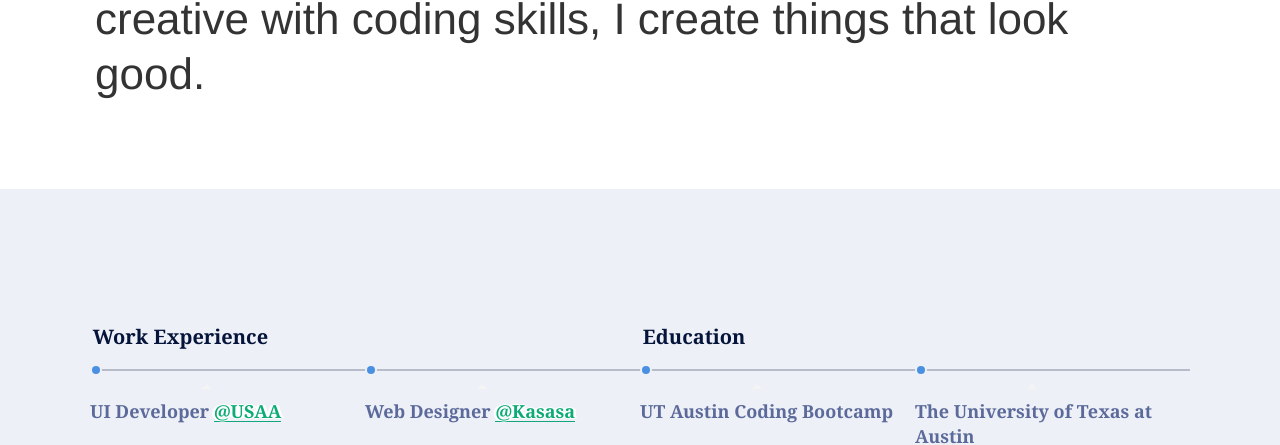
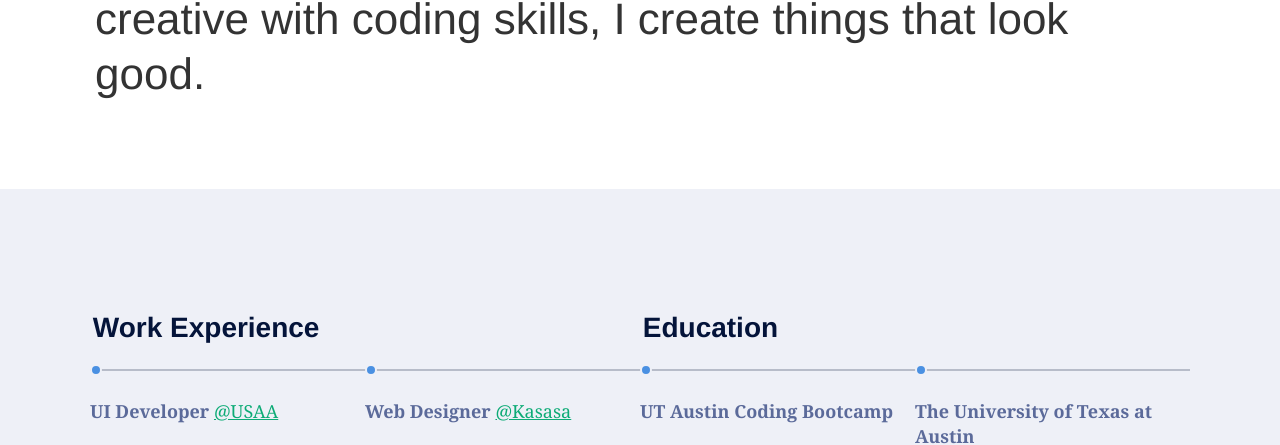
Before and after one commit to AndrewHeinke/personal-website-2019, a Gatsby site: page /resume in a window 1280 px wide. Shown: the part 358-803 px from the top of the page. Built offline with nearby package versions, Linux system fonts and the light colour scheme; Gatsby itself is replaced by a stand-in of ours.

Commit message:
feature: updating resume content

```diff
--- a/src/pages/resume.js
+++ b/src/pages/resume.js
@@ -21,7 +21,7 @@ A creative with coding skills, I create things that look good.</h2>
   <div className="container-0">
 		<ol className="timeline">
 		  <li>
-		    <p className="line">Work Experience</p>
+		    <h3 className="line">Work Experience</h3>
 		    <span className="point"></span>
 		    <p className="description">
 		      UI Developer <a href="https://www.usaa.com/careers/design" target="_blank" rel="noopener noreferrer">@USAA</a>
@@ -38,7 +38,7 @@ A creative with coding skills, I create things that look good.</h2>
 		  </li>
 
 		  		  <li>
-		    <p className="line">Education</p>
+		    <h3 className="line">Education</h3>
 		    <span className="point"></span>
 		    <p className="description">
 		      UT Austin Coding Bootcamp
@@ -80,7 +80,7 @@ A creative with coding skills, I create things that look good.</h2>
 			<div className="list-card">
 				<span className="exp">+ 1 years</span>
 				<div>
-					<h3>Professional Karaoke Singer</h3>
+					<h3>Karaoke Singer</h3>
 					<span>Known to perform classic hits like Soulja Boy's "Kiss Me Thru the Phone"</span>
 				</div>
 			</div>
--- a/src/pages/resume.scss
+++ b/src/pages/resume.scss
@@ -183,7 +183,7 @@
     width: 0;
     height: 0;
     border-radius: 10px;
-    border: 0 solid #31708F;
+    border: 0 solid #5b6a9a;
   }
 
   ol::before {
@@ -194,7 +194,7 @@
     right: -10px;
     border: 0 solid transparent;
     border-right: 0;
-    border-left: 20px solid #31708F;
+    border-left: 20px solid #5b6a9a;
     border-radius: 3px;
   }
   /* ---- Timeline elements ---- */
@@ -211,11 +211,12 @@
 
   li .line {
     position: absolute;
-    top: -47px;
+    top: -56px;
     left: 1%;
-    font-size: 20px;
+    font-size: 28px;
     font-weight: 600;
     color: #04143A;
+    margin: 0;
   }
 
   li .point {
@@ -244,18 +245,12 @@
     font-weight: 600;
     line-height: 25px;
     color: #5B6A9A;
-  }
-
-  .description::before {
-    content: '';
-    width: 0;
-    height: 0;
-    border-left: 5px solid transparent;
-    border-right: 5px solid transparent;
-    border-bottom: 5px solid #f4f4f4;
-    position: absolute;
-    top: -5px;
-    left: 43%;
+    a {
+      background-image: none;
+      text-shadow: none;
+      text-decoration: underline;
+      font-weight: 400;
+    }
   }
 
   .timeline .date {
```
